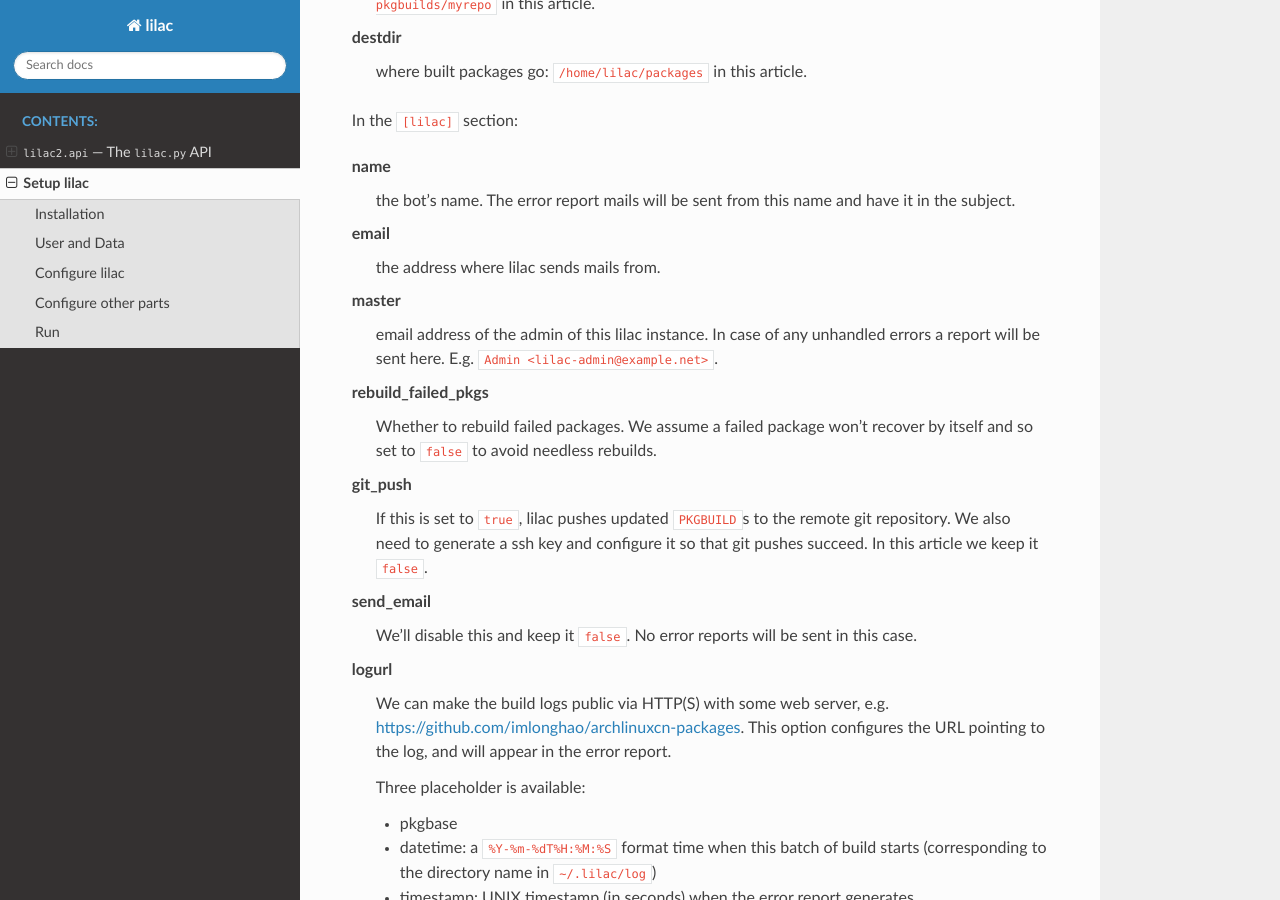
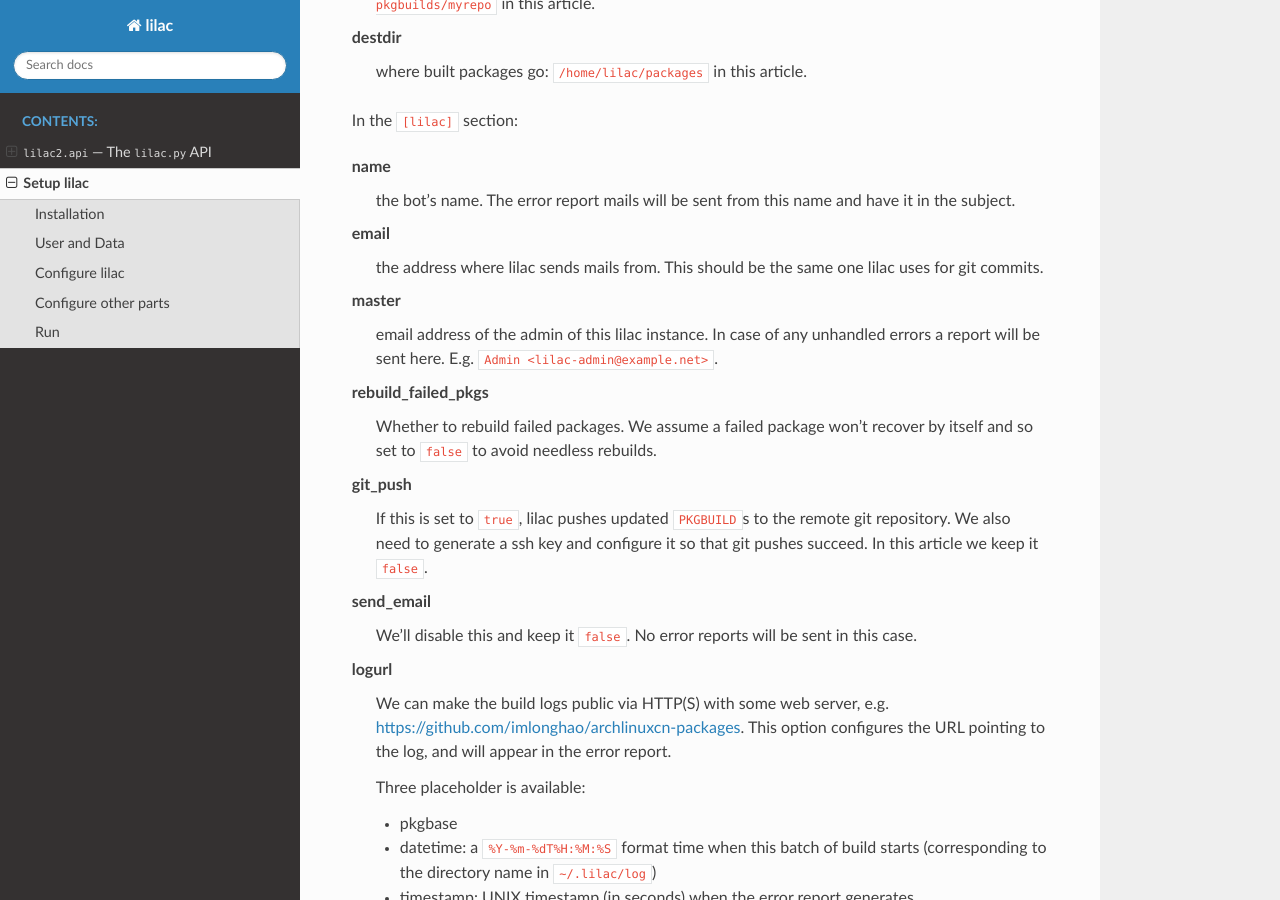
Before and after one commit to archlinuxcn/lilac, a Sphinx documentation site: the page built from docs/setup.rst, in a window 1280 px wide and 900 px high, scrolled down 2206 px. Built offline with Sphinx 7.4.7 and the Read the Docs theme 2.0.0, drawn with Linux system fonts in a browser that asks for light colours.

Commit message:
update setup.rst

```diff
--- a/docs/setup.rst
+++ b/docs/setup.rst
@@ -83,7 +83,7 @@ name
   the bot's name. The error report mails will be sent from this name and have it in the subject.
 
 email
-  the address where lilac sends mails from.
+  the address where lilac sends mails from. This should be the same one lilac uses for git commits.
 
 master
   email address of the admin of this lilac instance. In case of any unhandled errors a report will be sent here. E.g. ``Admin <lilac-admin@example.net>``.
```
Also changed, not shown: other parts of docs/setup.rst (+0 -6 lines).
